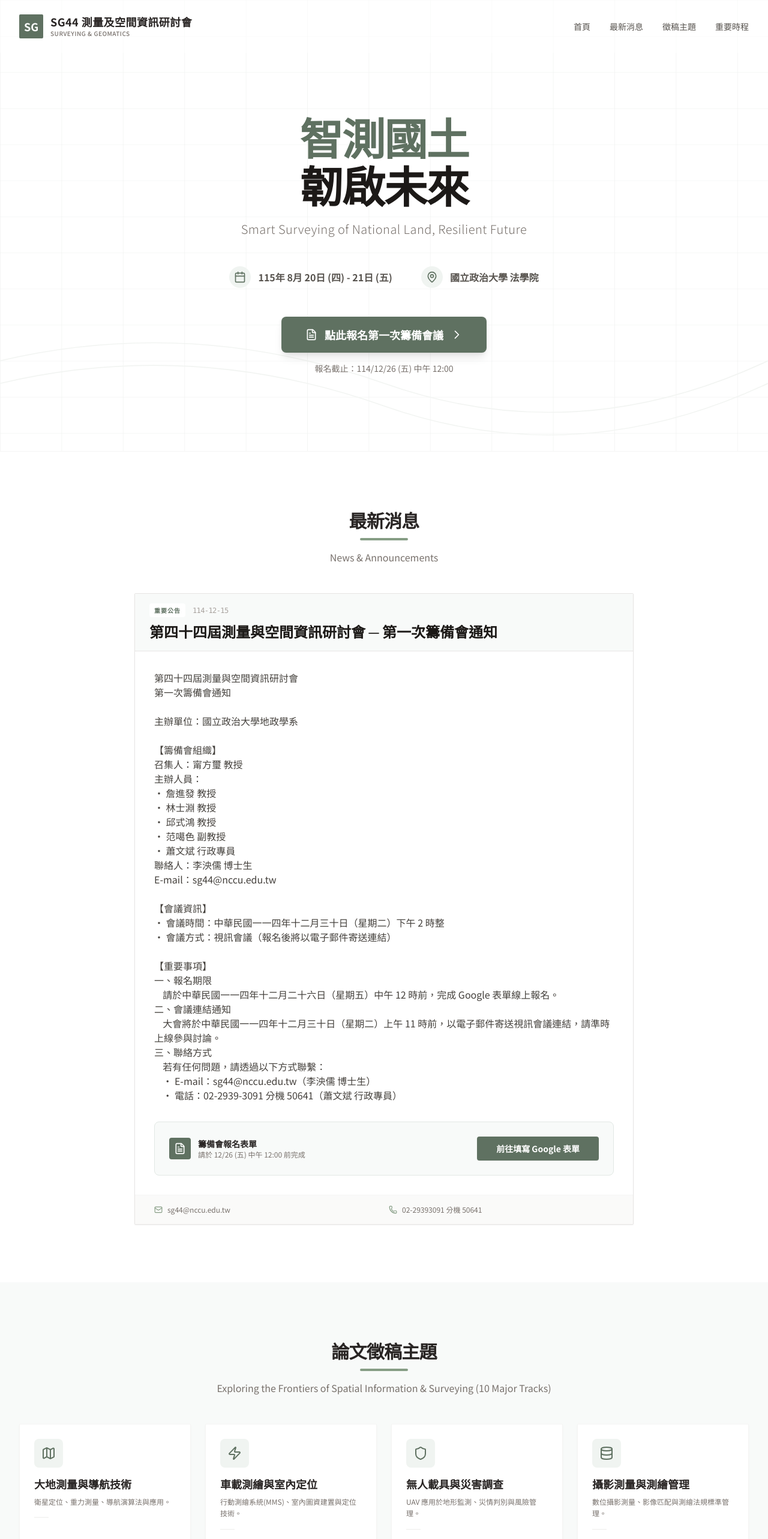
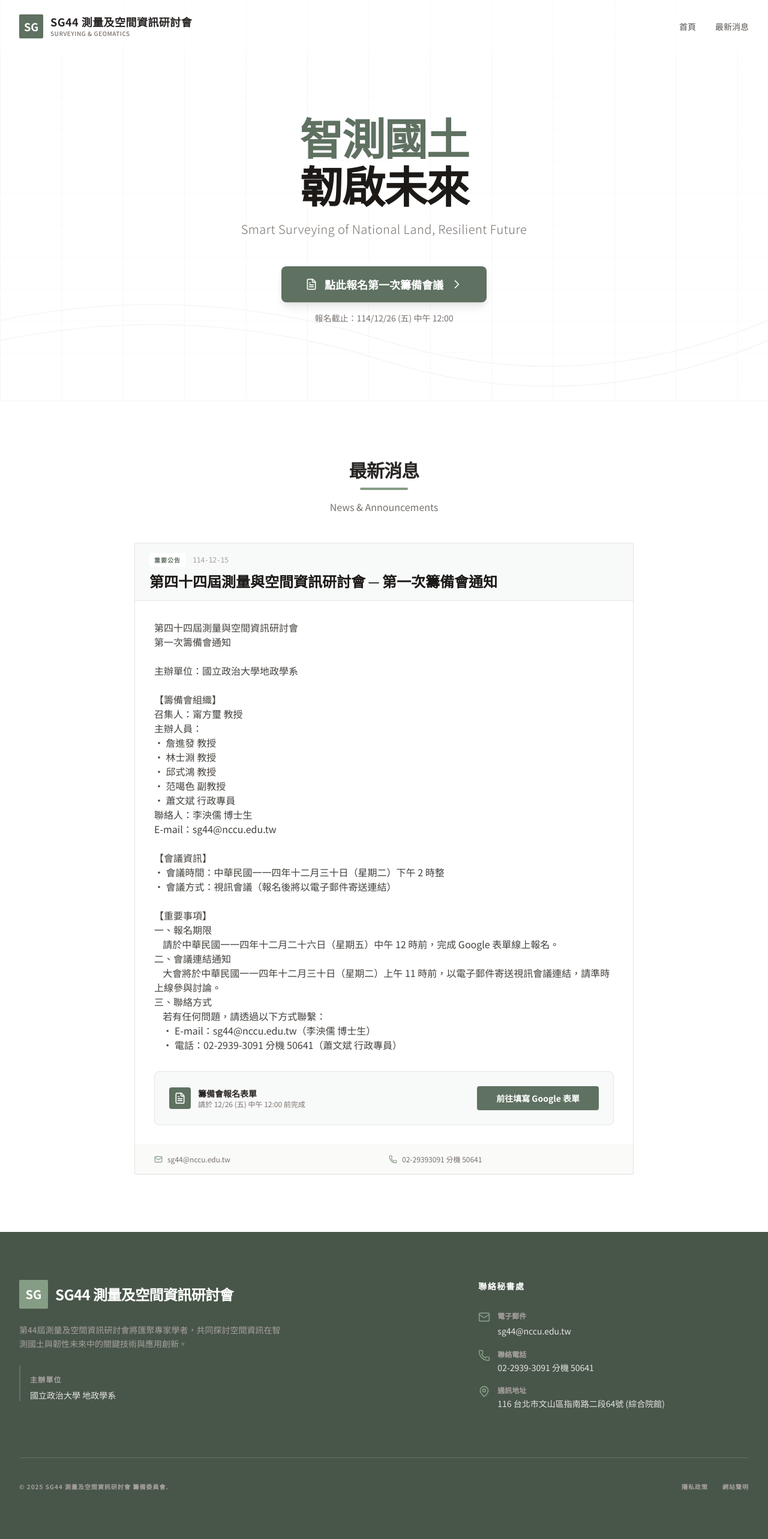
Before and after one commit to Nody-Peng/SG44_demo, a React (Vite) app: page / in a window 1280 px wide. Shown: the top 2566 px of the page at 60% size. Built offline with nearby package versions, Linux system fonts and the light colour scheme.

Commit message:
feat: Close Time & Place

```diff
--- a/App.tsx
+++ b/App.tsx
@@ -1,11 +1,10 @@
-
-import React from 'react';
-import Navbar from './components/Navbar';
-import Hero from './components/Hero';
-import NewsSection from './components/NewsSection';
-import TopicGrid from './components/TopicGrid';
-import TimelineSection from './components/TimelineSection';
-import Footer from './components/Footer';
+import React from "react";
+import Navbar from "./components/Navbar";
+import Hero from "./components/Hero";
+import NewsSection from "./components/NewsSection";
+import TopicGrid from "./components/TopicGrid";
+import TimelineSection from "./components/TimelineSection";
+import Footer from "./components/Footer";
 
 function App() {
   return (
@@ -21,10 +20,10 @@ function App() {
         <NewsSection />
 
         {/* Research Themes */}
-        <TopicGrid />
+        {/* <TopicGrid /> */}
 
         {/* Important Deadlines */}
-        <TimelineSection />
+        {/* <TimelineSection /> */}
       </main>
 
       {/* Footer / Contact */}
--- a/components/Hero.tsx
+++ b/components/Hero.tsx
@@ -1,5 +1,5 @@
 import React from "react";
-import { Calendar, MapPin, FileText } from "lucide-react";
+import { FileText } from "lucide-react";
 import { CONFERENCE_INFO } from "../constants";
 
 const Hero: React.FC = () => {
@@ -58,7 +58,8 @@ const Hero: React.FC = () => {
           {CONFERENCE_INFO.themeEn}
         </p>
 
-        {/* Info Bar */}
+        {/* ❌ 隱藏時間地點資訊區塊 - 整段註解掉 */}
+        {/*
         <div className="mt-12 flex flex-col sm:flex-row justify-center items-center gap-6 md:gap-12 text-stone-600">
           <div className="flex items-center gap-3">
             <div className="p-2 bg-[#F0F4F1] rounded-full">
@@ -73,6 +74,7 @@ const Hero: React.FC = () => {
             <span className="font-semibold">{CONFERENCE_INFO.location}</span>
           </div>
         </div>
+        */}
 
         {/* CTA Button - 籌備會報名 */}
         <div className="mt-12">
--- a/components/Navbar.tsx
+++ b/components/Navbar.tsx
@@ -1,6 +1,5 @@
-
-import React, { useState, useEffect } from 'react';
-import { Menu, X } from 'lucide-react';
+import React, { useState, useEffect } from "react";
+import { Menu, X } from "lucide-react";
 
 const Navbar: React.FC = () => {
   const [isOpen, setIsOpen] = useState(false);
@@ -10,21 +9,25 @@ const Navbar: React.FC = () => {
     const handleScroll = () => {
       setScrolled(window.scrollY > 20);
     };
-    window.addEventListener('scroll', handleScroll);
-    return () => window.removeEventListener('scroll', handleScroll);
+    window.addEventListener("scroll", handleScroll);
+    return () => window.removeEventListener("scroll", handleScroll);
   }, []);
 
+  // ✅ 只保留首頁和最新消息
   const navLinks = [
-    { name: '首頁', href: '#' },
-    { name: '最新消息', href: '#news' },
-    { name: '徵稿主題', href: '#topics' },
-    { name: '重要時程', href: '#timeline' },
+    { name: "首頁", href: "#" },
+    { name: "最新消息", href: "#news" },
+    // ❌ 隱藏徵稿主題和重要時程
+    // { name: '徵稿主題', href: '#topics' },
+    // { name: '重要時程', href: '#timeline' },
   ];
 
   return (
     <nav
       className={`fixed w-full z-50 transition-all duration-300 ${
-        scrolled ? 'bg-white/95 backdrop-blur-sm border-b border-stone-200 py-3 shadow-sm' : 'bg-white/50 py-5'
+        scrolled
+          ? "bg-white/95 backdrop-blur-sm border-b border-stone-200 py-3 shadow-sm"
+          : "bg-white/50 py-5"
       }`}
     >
       <div className="max-w-7xl mx-auto px-4 sm:px-6 lg:px-8">
```
